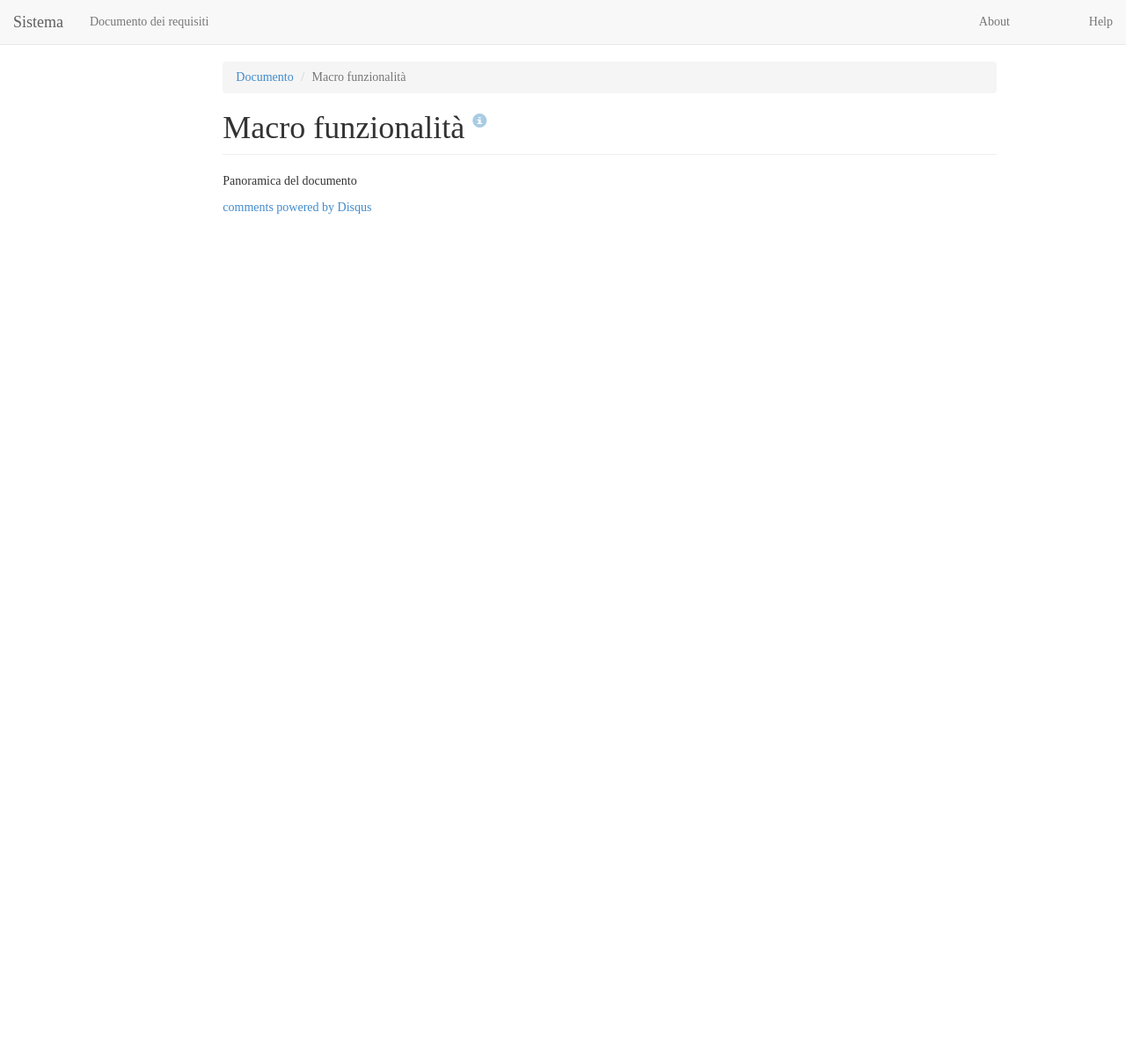
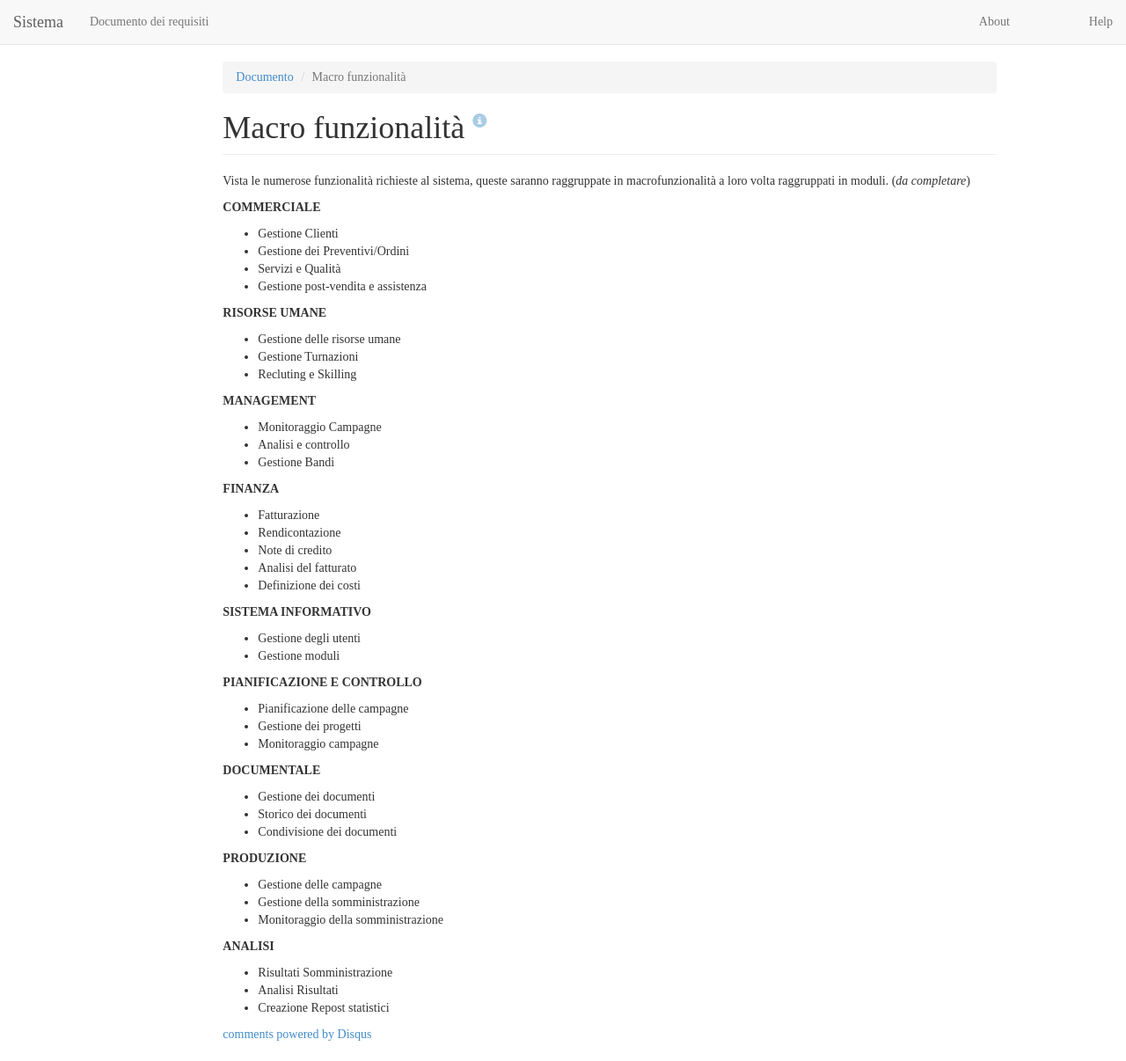
Before and after one commit to cenzino/sistema, a Jekyll site: the page built from _posts/documento/descrizione-generale/0002-02-01-macro-funzionalita.md, in a window 1280 px wide and 1206 px high. Shown: the whole window at 88% size. Built offline with Jekyll 4.4.1, drawn with Linux system fonts in a browser that asks for light colours; nearby versions of some CDN libraries; comment, search, counter and statistics services are not loaded.

Commit message:
Aggiunte bozze della sezioni utenti, macro funzionalità e interfaccia utente

```diff
--- /dev/null
+++ b/_layouts/requisito.html
@@ -0,0 +1,3 @@
+---
+layout: default
+---
--- a/_posts/documento/descrizione-generale/0002-02-01-macro-funzionalita.md
+++ b/_posts/documento/descrizione-generale/0002-02-01-macro-funzionalita.md
@@ -6,4 +6,60 @@ descrizione:
   Elenca le principali funzionalità che il sistema offre. Di solito, questa pare può essere integrata con la documentazione precedentemente prodotta e riguarda le macro funzionalità comprese e accordate con i l cliente e le forma testuale o grafica delle differenti funzionalità e le relazioni principali tra queste.
 ---
 
-Panoramica del documento
+Vista le numerose funzionalità richieste al sistema, queste saranno raggruppate in macrofunzionalità a loro volta raggruppati in moduli. (_da completare_)
+
+**COMMERCIALE**
+
+- Gestione Clienti
+- Gestione dei Preventivi/Ordini
+- Servizi e Qualità
+- Gestione post-vendita e assistenza
+
+**RISORSE UMANE**
+
+- Gestione delle risorse umane
+- Gestione Turnazioni
+- Recluting e Skilling
+
+**MANAGEMENT**
+
+- Monitoraggio Campagne
+- Analisi e controllo
+- Gestione Bandi
+
+**FINANZA**
+
+- Fatturazione
+- Rendicontazione
+- Note di credito
+- Analisi del fatturato
+- Definizione dei costi
+
+**SISTEMA INFORMATIVO**
+
+- Gestione degli utenti
+- Gestione moduli
+
+**PIANIFICAZIONE E CONTROLLO**
+
+- Pianificazione delle campagne
+- Gestione dei progetti
+- Monitoraggio campagne
+
+**DOCUMENTALE**
+
+- Gestione dei documenti
+- Storico dei documenti
+- Condivisione dei documenti
+
+**PRODUZIONE**
+
+- Gestione delle campagne
+- Gestione della somministrazione
+- Monitoraggio della somministrazione
+
+**ANALISI**
+
+- Risultati Somministrazione
+- Analisi Risultati
+- Creazione Repost statistici
--- a/assets/style.css
+++ b/assets/style.css
@@ -185,3 +185,15 @@ span.info:hover {
 .comment-count a:focus {
   color: #AAA;
 }
+
+h1 > a,
+h1 > a:hover,
+h1 > a:focus { color: #333; }
+
+h2 > a,
+h2 > a:hover,
+h2 > a:focus { color: #333; }
+
+h3 > a,
+h3 > a:hover,
+h3 > a:focus { color: #333; }
```
Also changed, not shown: _posts/documento/descrizione-generale/0002-03-01-utenti.md (+38 -0 lines), _posts/documento/descrizione-generale/inquadramento/0002-01-01-interfaccia-sistema-utente.md (+16 -0 lines), _posts/documento/specifica-requisiti/0003-02-01-RF001-Login.md (added, +14 -0 lines).
